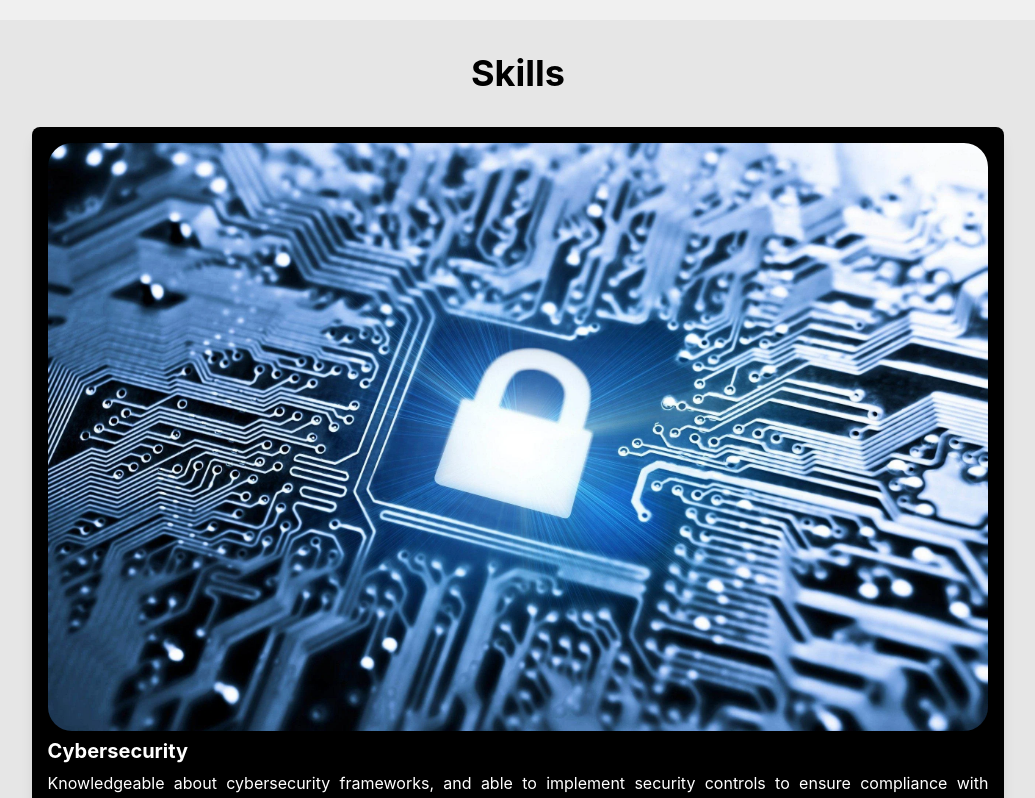
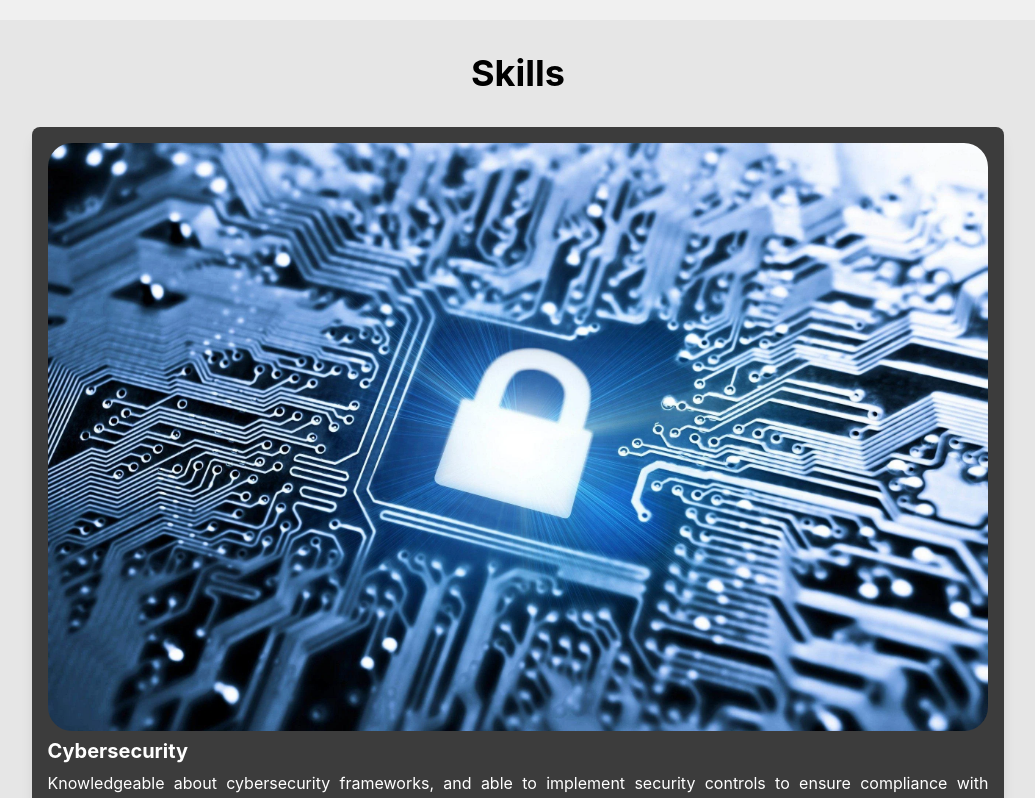
Before and after one commit to pedrool00/My-Portfolio-Website, a React (Create React App) app: page / in a window 1280 px wide. Shown: the part 780-1578 px from the top of the page, without its empty margins (122-1157 px from the left). Built offline with nearby package versions, Linux system fonts and the light colour scheme.

Commit message:
Just some more styling

```diff
--- a/src/components/Card.js
+++ b/src/components/Card.js
@@ -4,7 +4,7 @@ import React from "react";
 const Card = ({ title, description, imageSrc }) => {
   return (
     <Box
-      bg="black"
+      bg="#3C3C3C"
       borderRadius="lg"
       overflow="hidden"
       boxShadow="lg"
```
